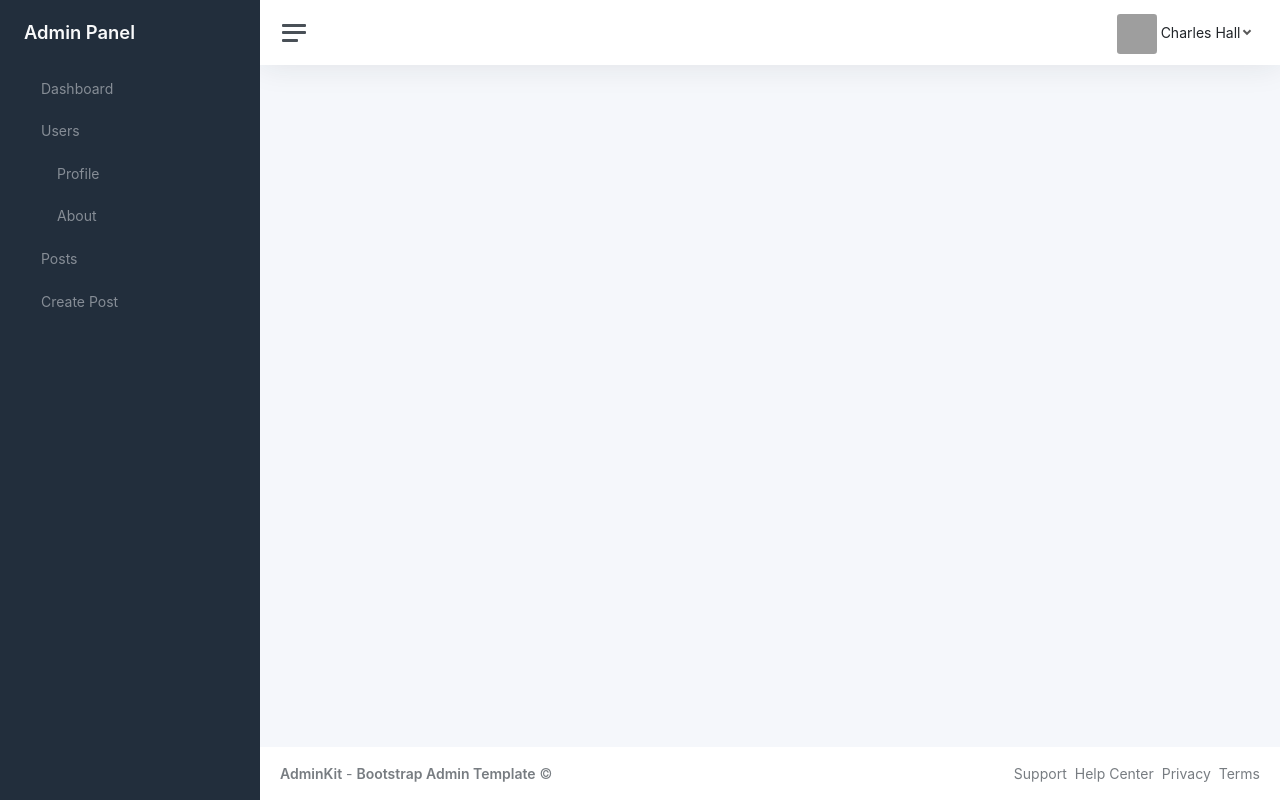
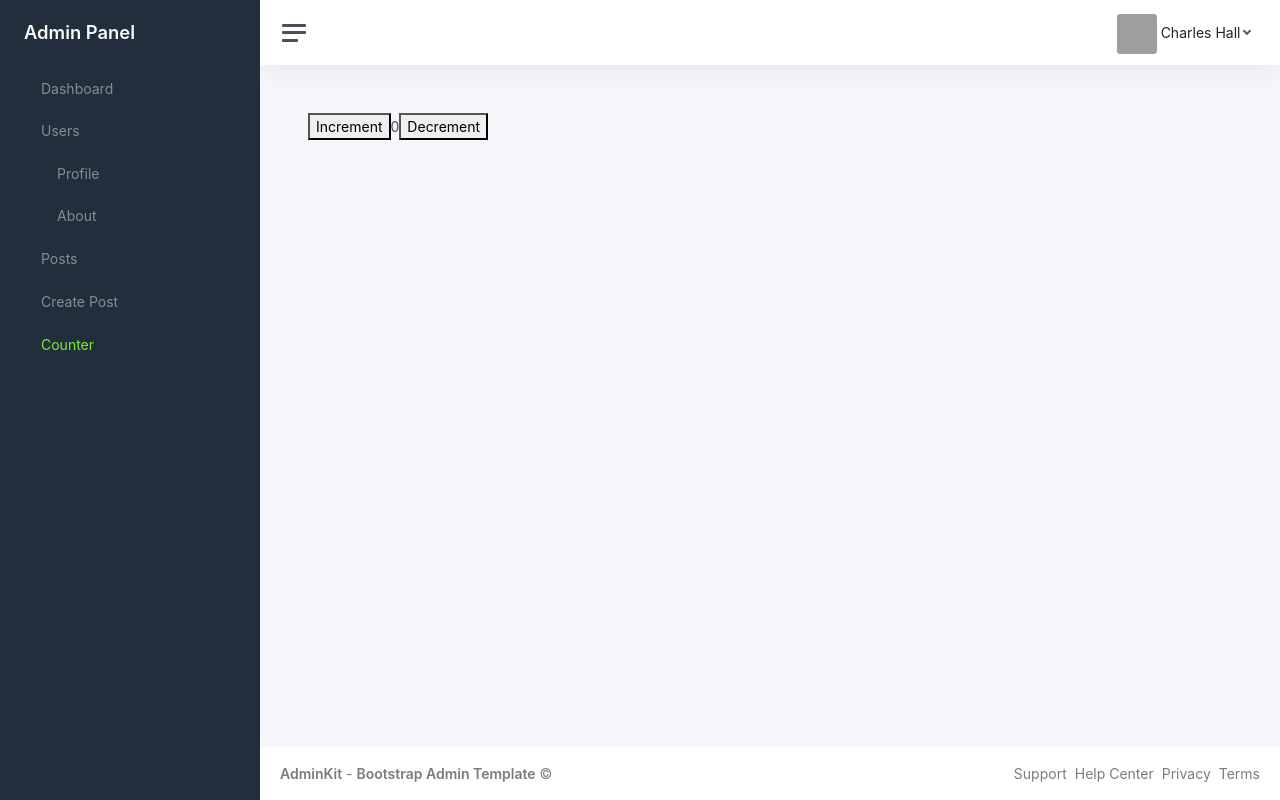
Before and after one commit to utsav-sejpal/react-app, a React (Create React App) app: page /counter in a window 1280 px wide. Built offline with nearby package versions, Linux system fonts and the light colour scheme; grey boxes are pictures that could not be loaded.

Commit message:
installed redux toolkit and react redux

```diff
--- a/package.json
+++ b/package.json
@@ -3,12 +3,14 @@
   "version": "0.1.0",
   "private": true,
   "dependencies": {
+    "@reduxjs/toolkit": "^2.3.0",
     "@testing-library/jest-dom": "^5.17.0",
     "@testing-library/react": "^13.4.0",
     "@testing-library/user-event": "^13.5.0",
     "bootstrap": "^5.3.3",
     "react": "^18.3.1",
     "react-dom": "^18.3.1",
+    "react-redux": "^9.1.2",
     "react-router-dom": "^6.26.2",
     "react-scripts": "5.0.1",
     "redux": "^5.0.1",
--- a/src/App.js
+++ b/src/App.js
@@ -20,6 +20,7 @@
 import JobComponent from "./admin_template/users/JobComponent.js";
 import PostComponent from "./admin_template/posts/PostComponent.js";
 import PostForm from "./admin_template/posts/PostForm.js";
+import { Counter } from "./components/practice/redux/Counter.js";
 
 function App() {
   return (
@@ -53,6 +54,7 @@
                   </Route>
                   <Route path="/posts" element={<PostComponent />} />
                   <Route path="/create-post" element={<PostForm />} />
+                  <Route path="/counter" element={<Counter />} />
                 </Route>
               </Routes>
             </main>
--- a/src/admin_template/layouts/SidebarComponent.js
+++ b/src/admin_template/layouts/SidebarComponent.js
@@ -47,6 +47,12 @@
                                 <span className="align-middle">Create Post</span>
                             </Link>
                         </li>
+                        <li className="sidebar-item">
+                            <Link to="/counter" className="sidebar-link" href="index.html">
+                                <i className="align-middle" data-feather="sliders"></i>
+                                <span className="align-middle">Counter</span>
+                            </Link>
+                        </li>
                     </ul>
                 </div>
             </nav>
--- /dev/null
+++ b/src/components/practice/redux/Counter.js
@@ -0,0 +1,28 @@
+import React from 'react'
+import { useSelector, useDispatch } from 'react-redux'
+import { decrement, increment } from './counterSlice'
+
+export function Counter() {
+    const count = useSelector((state) => state.counter.value)
+    const dispatch = useDispatch()
+
+    return (
+        <div>
+            <div>
+                <button
+                    aria-label="Increment value"
+                    onClick={() => dispatch(increment())}
+                >
+                    Increment
+                </button>
+                <span>{count}</span>
+                <button
+                    aria-label="Decrement value"
+                    onClick={() => dispatch(decrement())}
+                >
+                    Decrement
+                </button>
+            </div>
+        </div>
+    )
+}
--- /dev/null
+++ b/src/components/practice/redux/counterSlice.js
@@ -0,0 +1,30 @@
+import { createSlice } from '@reduxjs/toolkit'
+
+const initialState = {
+    value: 0,
+}
+
+export const counterSlice = createSlice({
+    name: 'counter',
+    initialState,
+    reducers: {
+        increment: (state) => {
+            // Redux Toolkit allows us to write "mutating" logic in reducers. It
+            // doesn't actually mutate the state because it uses the Immer library,
+            // which detects changes to a "draft state" and produces a brand new
+            // immutable state based off those changes
+            state.value += 1
+        },
+        decrement: (state) => {
+            state.value -= 1
+        },
+        incrementByAmount: (state, action) => {
+            state.value += action.payload
+        },
+    },
+})
+
+// Action creators are generated for each case reducer function
+export const { increment, decrement, incrementByAmount } = counterSlice.actions
+
+export default counterSlice.reducer
--- /dev/null
+++ b/src/components/practice/redux/store.js
@@ -0,0 +1,8 @@
+import { configureStore } from '@reduxjs/toolkit'
+import counterReducer from './counterSlice'
+
+export const store = configureStore({
+    reducer: {
+        counter: counterReducer,
+    },
+});
--- a/src/index.js
+++ b/src/index.js
@@ -3,12 +3,16 @@
 import './index.css';
 import App from './App';
 import reportWebVitals from './reportWebVitals';
+import { Provider } from 'react-redux'
+import { store } from './components/practice/redux/store';
 
 const root = ReactDOM.createRoot(document.getElementById('root'));
 root.render(
   <React.StrictMode>
-    <App />
-  </React.StrictMode>
+    <Provider store={store}>
+      <App />
+    </Provider>
+  </React.StrictMode >
 );
 
 // If you want to start measuring performance in your app, pass a function
```
Also changed, not shown: 1 other file (tests, documents, lock files or other folders).
